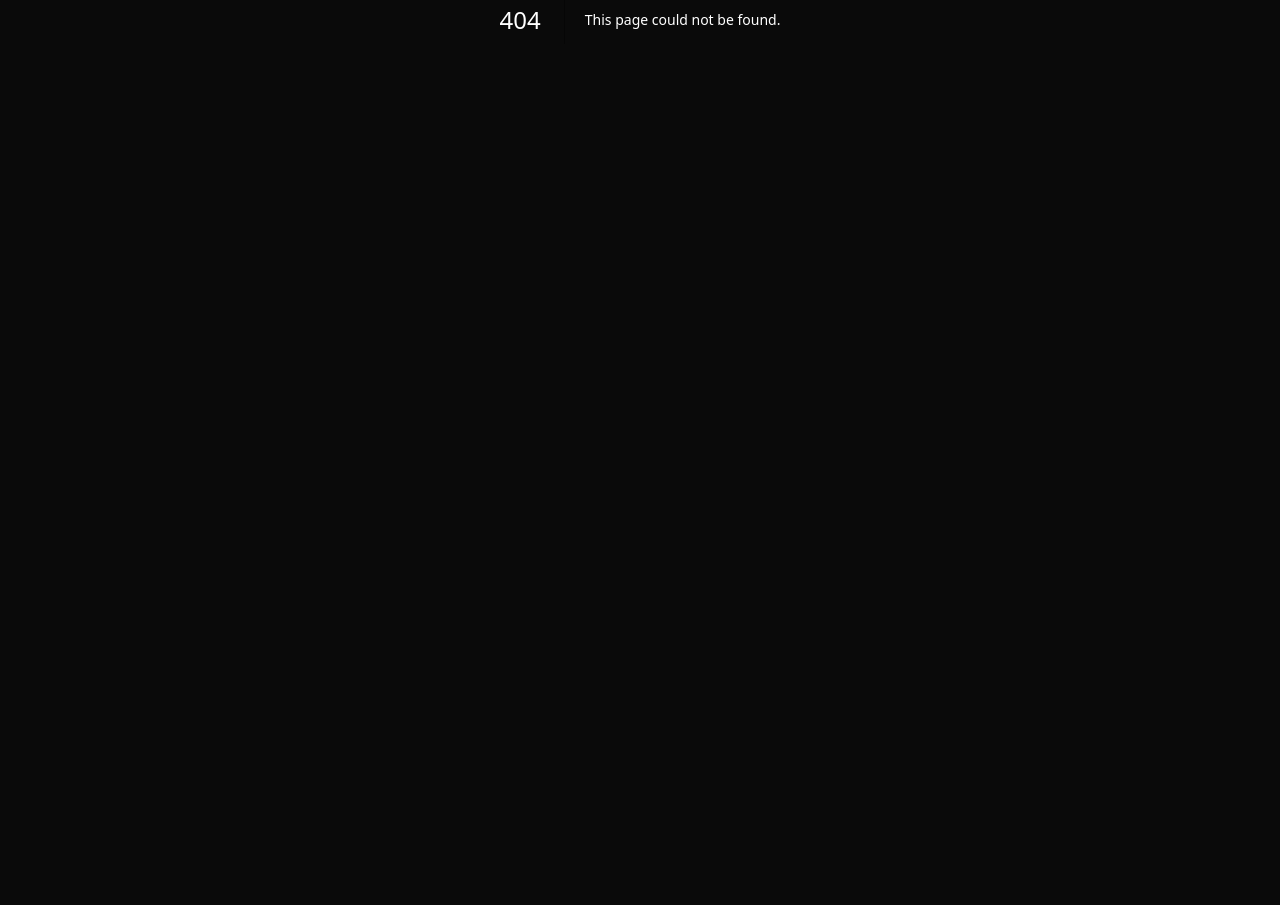
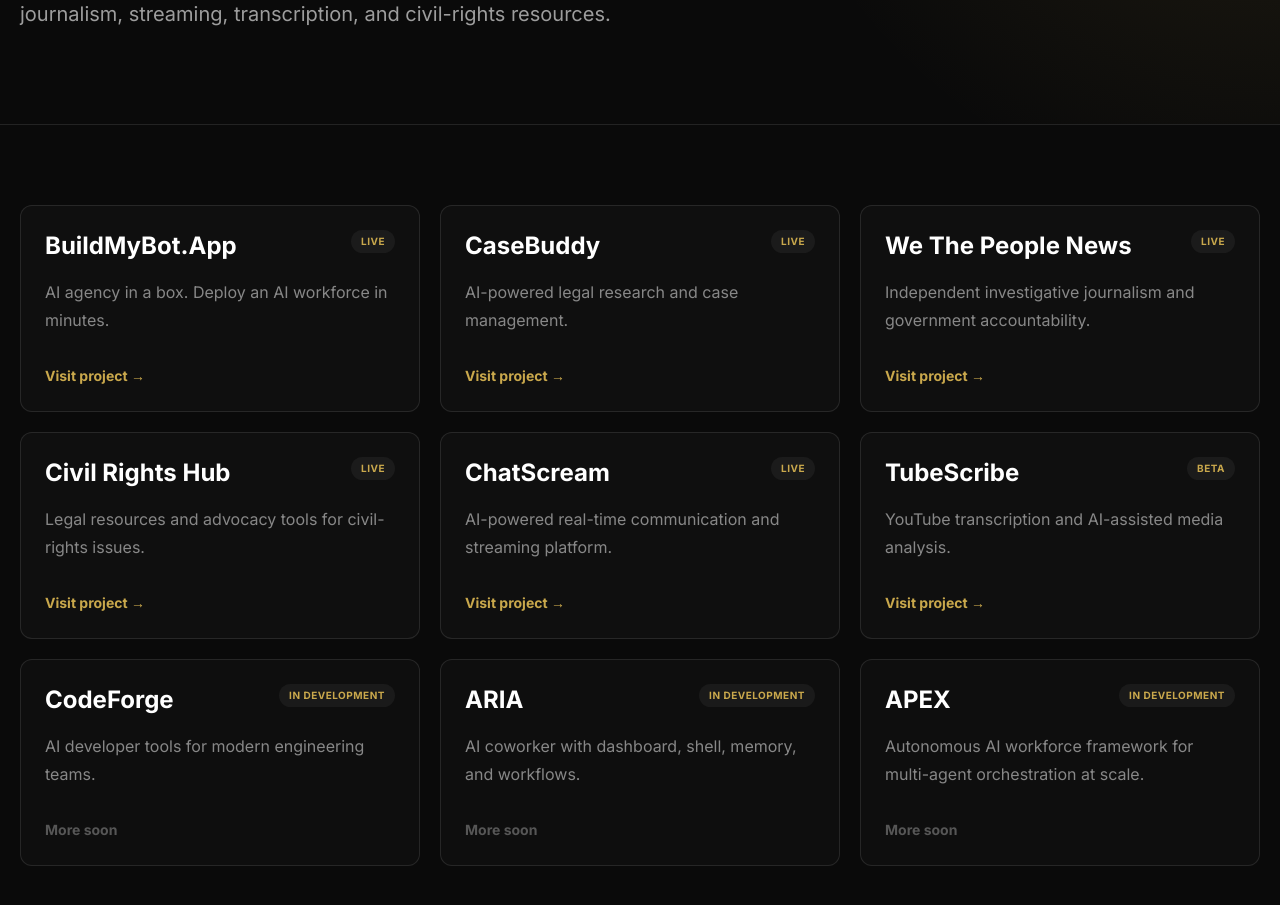
Before and after one commit to patriotnewsactivism/donmatthews-live, a Next.js app: page /projects in a window 1280 px wide. Before the commit this address had no page. Shown: the part 381-1286 px from the top of the page. Before the commit the page ends 800 px from the top, so only its background shows below. Built offline with nearby package versions, Linux system fonts and the light colour scheme.

Commit message:
Add Projects page

```diff
--- /dev/null
+++ b/src/app/projects/page.tsx
@@ -0,0 +1,36 @@
+import type { Metadata } from "next";
+import { FlagshipPage, PageHero } from "@/components/FlagshipShell";
+
+export const metadata: Metadata = {
+  title: "Projects | Don Matthews",
+  description: "Software, AI, journalism, legal-tech, media, and civil-rights projects built by Don Matthews.",
+  alternates: { canonical: "/projects" },
+};
+
+const projects = [
+  ["BuildMyBot.App", "LIVE", "AI agency in a box. Deploy an AI workforce in minutes.", "https://buildmybot.app"],
+  ["CaseBuddy", "LIVE", "AI-powered legal research and case management.", "https://casebuddy.live"],
+  ["We The People News", "LIVE", "Independent investigative journalism and government accountability.", "https://wtpnews.org"],
+  ["Civil Rights Hub", "LIVE", "Legal resources and advocacy tools for civil-rights issues.", "https://civilrightshub.org"],
+  ["ChatScream", "LIVE", "AI-powered real-time communication and streaming platform.", "https://chatscream.live"],
+  ["TubeScribe", "BETA", "YouTube transcription and AI-assisted media analysis.", "https://tubescribe.donmatthews.live"],
+  ["CodeForge", "IN DEVELOPMENT", "AI developer tools for modern engineering teams.", ""],
+  ["ARIA", "IN DEVELOPMENT", "AI coworker with dashboard, shell, memory, and workflows.", ""],
+  ["APEX", "IN DEVELOPMENT", "Autonomous AI workforce framework for multi-agent orchestration at scale.", ""],
+] as const;
+
+export default function ProjectsPage() {
+  return (
+    <FlagshipPage>
+      <PageHero eyebrow="PROJECTS" title="Software, AI, media, and tools built to work." intro="A growing portfolio spanning autonomous AI systems, legal technology, journalism, streaming, transcription, and civil-rights resources." />
+      <section className="mx-auto max-w-7xl px-5 py-20">
+        <div className="grid gap-5 md:grid-cols-2 xl:grid-cols-3">
+          {projects.map(([name, status, description, href]) => {
+            const body = <><div className="flex items-start justify-between gap-4"><h2 className="text-2xl font-bold">{name}</h2><span className="rounded-full bg-white/5 px-2.5 py-1 text-[10px] font-bold tracking-wider text-[#c9a84c]">{status}</span></div><p className="mt-4 leading-7 text-white/50">{description}</p>{href ? <span className="mt-8 inline-block text-sm font-bold text-[#c9a84c]">Visit project →</span> : <span className="mt-8 inline-block text-sm font-bold text-white/30">More soon</span>}</>;
+            return href ? <a key={name} href={href} target="_blank" rel="noopener noreferrer" className="rounded-xl border border-white/10 bg-white/[0.025] p-6 transition hover:-translate-y-1 hover:border-[#c9a84c]/35">{body}</a> : <div key={name} className="rounded-xl border border-white/10 bg-white/[0.02] p-6">{body}</div>;
+          })}
+        </div>
+      </section>
+    </FlagshipPage>
+  );
+}
```
